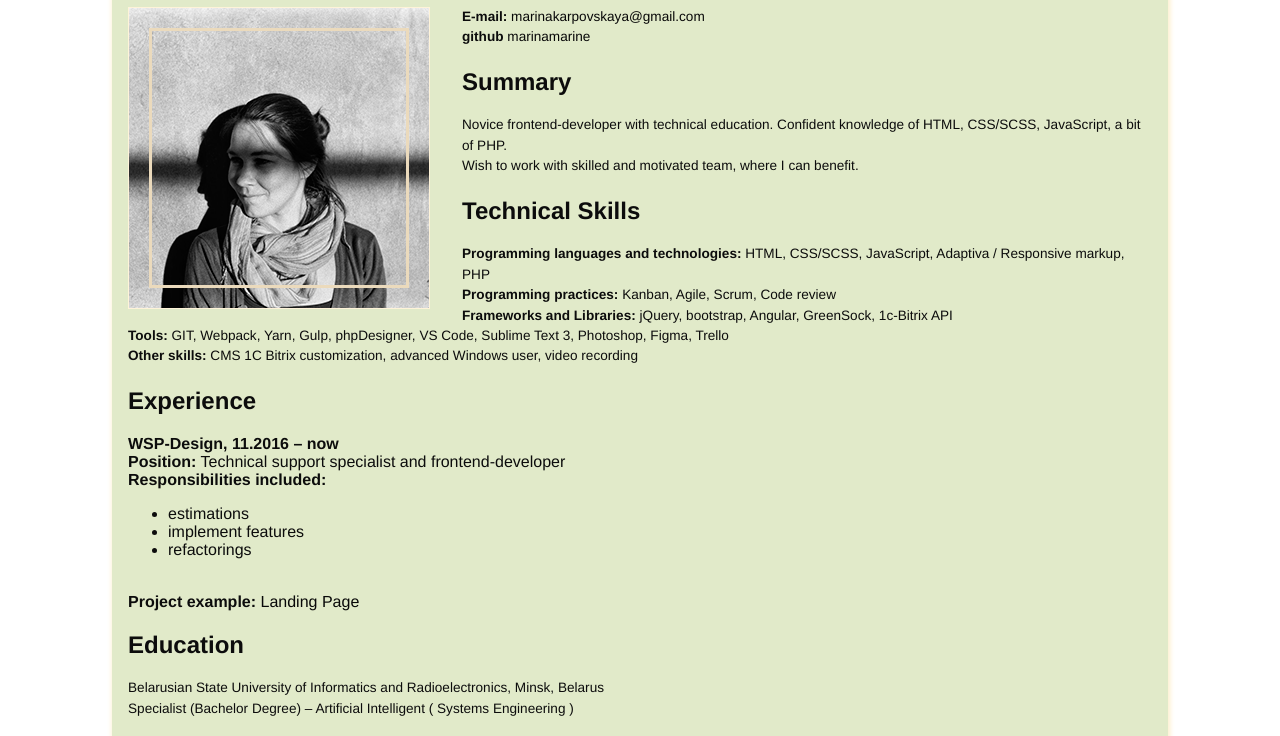
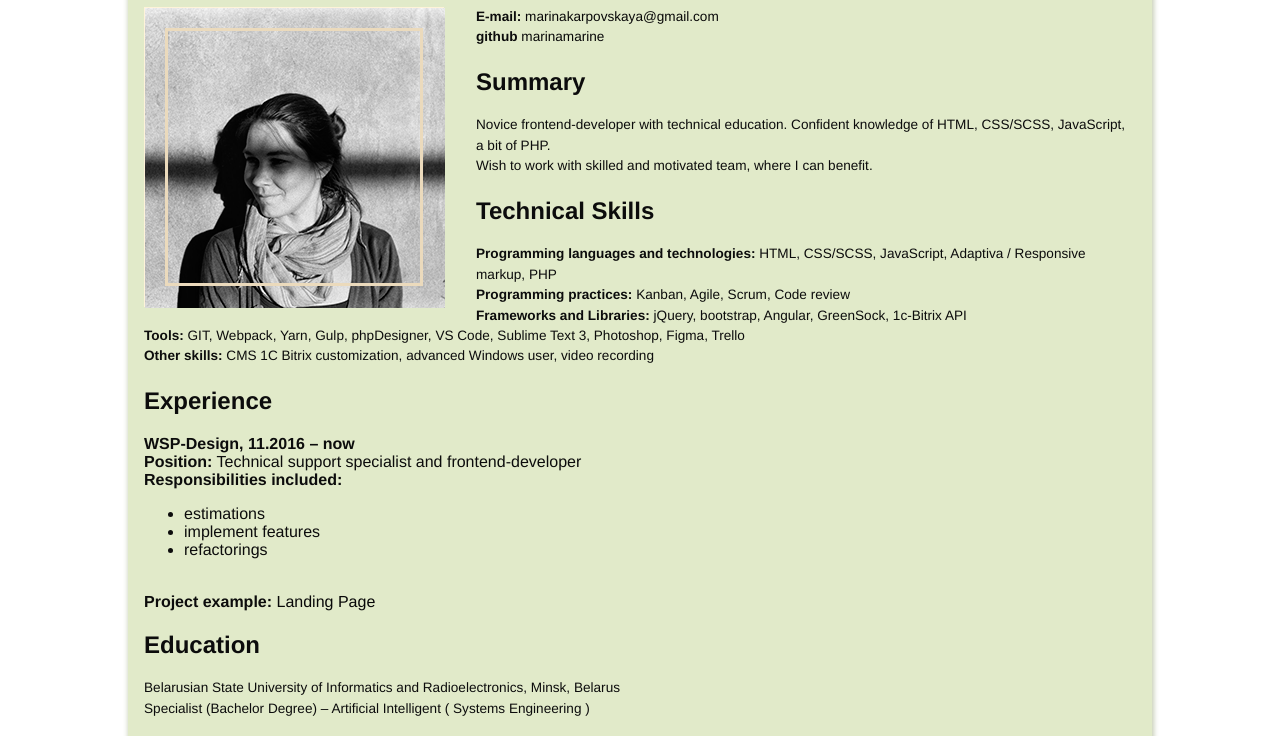
Before and after one commit to marinamarine/rsschool-cv, a plain HTML site: page index.html in a window 1280 px wide. Shown: the part 105-841 px from the top of the page. Drawn offline with Linux system fonts and the light colour scheme.

Commit message:
fix: add styles

```diff
--- a/style.css
+++ b/style.css
@@ -1,3 +1,6 @@
+* {
+  box-sizing: border-box;
+}
 html,
 body,
 div{
@@ -37,7 +40,7 @@ main {
   margin: 1rem auto;
   padding: 1rem;
   background-color: #e1eac9;
-  box-shadow: 1px 1px 5px 1px #fdeeca;;
+  box-shadow: 1px 1px 5px 1px #c7ceb6;;
 }
 figure {
   position: relative;
```
